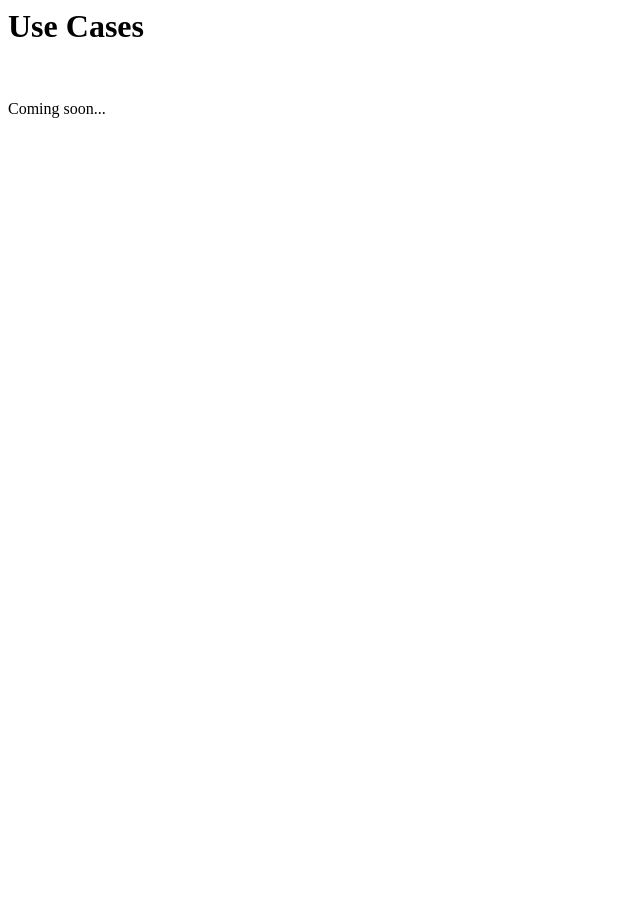
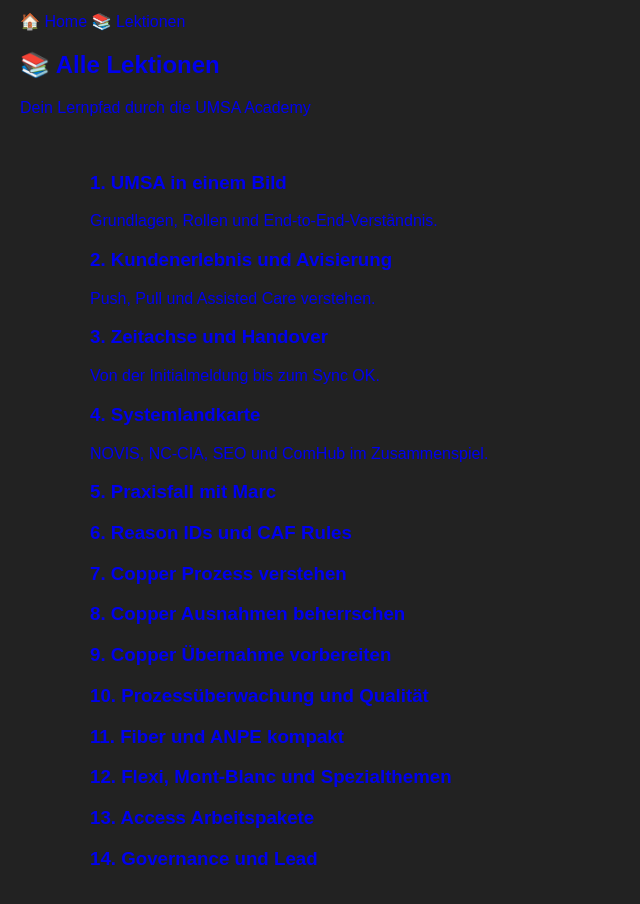
Before and after one commit to weytom-coder/umsa-academy, a plain HTML site: page lessons.html in a window 1280 px wide. Shown: the whole page, without its empty margins (0-640 px from the left). Before the commit the page ends 800 px from the top, so only its background shows below. Drawn offline with Linux system fonts and the light colour scheme.

Commit message:
Update lessons.html

```diff
--- a/lessons.html
+++ b/lessons.html
@@ -1,3 +1,90 @@
-<h1>Use Cases</h1>
+<!DOCTYPE html>
+<html lang="de">
 
-<p>Coming soon...</p>
+<head>
+    <meta charset="UTF-8">
+    <title>UMSA Academy | Lektionen</title>
+    <link rel="stylesheet" href="style.css">
+</head>
+
+<body>
+
+<nav>
+    <a href="index.html">🏠 Home</a>
+    <a href="lessons.html">📚 Lektionen</a>
+    <aecases.html🧩 Use Cases</a>
+    <a href="glossarlossar</a>
+</nav>
+
+<header>
+    <h1>📚 Alle Lektionen</h1>
+    <p>Dein Lernpfad durch die UMSA Academy</p>
+</header>
+
+<main class="container">
+
+    <div class="lesson-card">
+        <h3>1. UMSA in einem Bild</h3>
+        <p>Grundlagen, Rollen und End-to-End-Verständnis.</p>
+        <assons/lesson01.htmlLektion öffnen →</a>
+    </div>
+
+    <div class="lesson-card">
+        <h3>2. Kundenerlebnis und Avisierung</h3>
+        <p>Push, Pull und Assisted Care verstehen.</p>
+    </div>
+
+    <div class="lesson-card">
+        <h3>3. Zeitachse und Handover</h3>
+        <p>Von der Initialmeldung bis zum Sync OK.</p>
+    </div>
+
+    <div class="lesson-card">
+        <h3>4. Systemlandkarte</h3>
+        <p>NOVIS, NC-CIA, SEO und ComHub im Zusammenspiel.</p>
+    </div>
+
+    <div class="lesson-card">
+        <h3>5. Praxisfall mit Marc</h3>
+    </div>
+
+    <div class="lesson-card">
+        <h3>6. Reason IDs und CAF Rules</h3>
+    </div>
+
+    <div class="lesson-card">
+        <h3>7. Copper Prozess verstehen</h3>
+    </div>
+
+    <div class="lesson-card">
+        <h3>8. Copper Ausnahmen beherrschen</h3>
+    </div>
+
+    <div class="lesson-card">
+        <h3>9. Copper Übernahme vorbereiten</h3>
+    </div>
+
+    <div class="lesson-card">
+        <h3>10. Prozessüberwachung und Qualität</h3>
+    </div>
+
+    <div class="lesson-card">
+        <h3>11. Fiber und ANPE kompakt</h3>
+    </div>
+
+    <div class="lesson-card">
+        <h3>12. Flexi, Mont-Blanc und Spezialthemen</h3>
+    </div>
+
+    <div class="lesson-card">
+        <h3>13. Access Arbeitspakete</h3>
+    </div>
+
+    <div class="lesson-card">
+        <h3>14. Governance und Lead</h3>
+    </div>
+
+</main>
+
+</body>
+</html>
```
